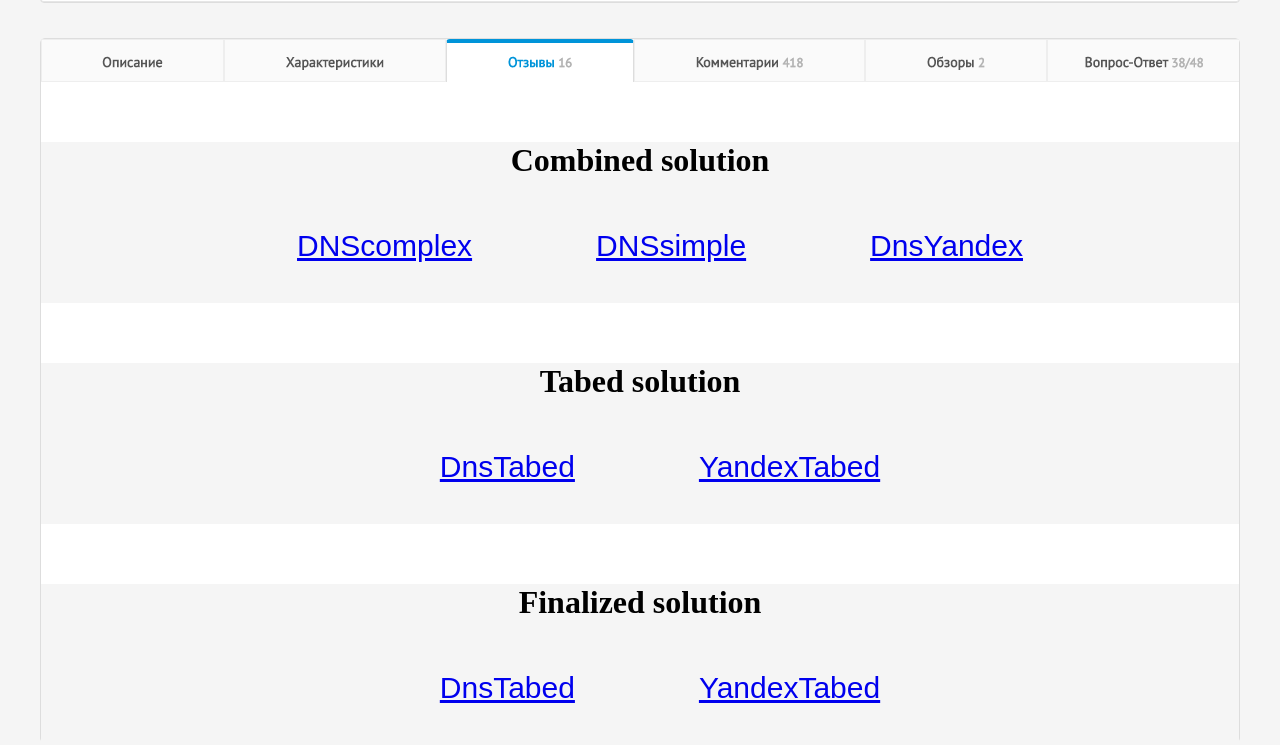
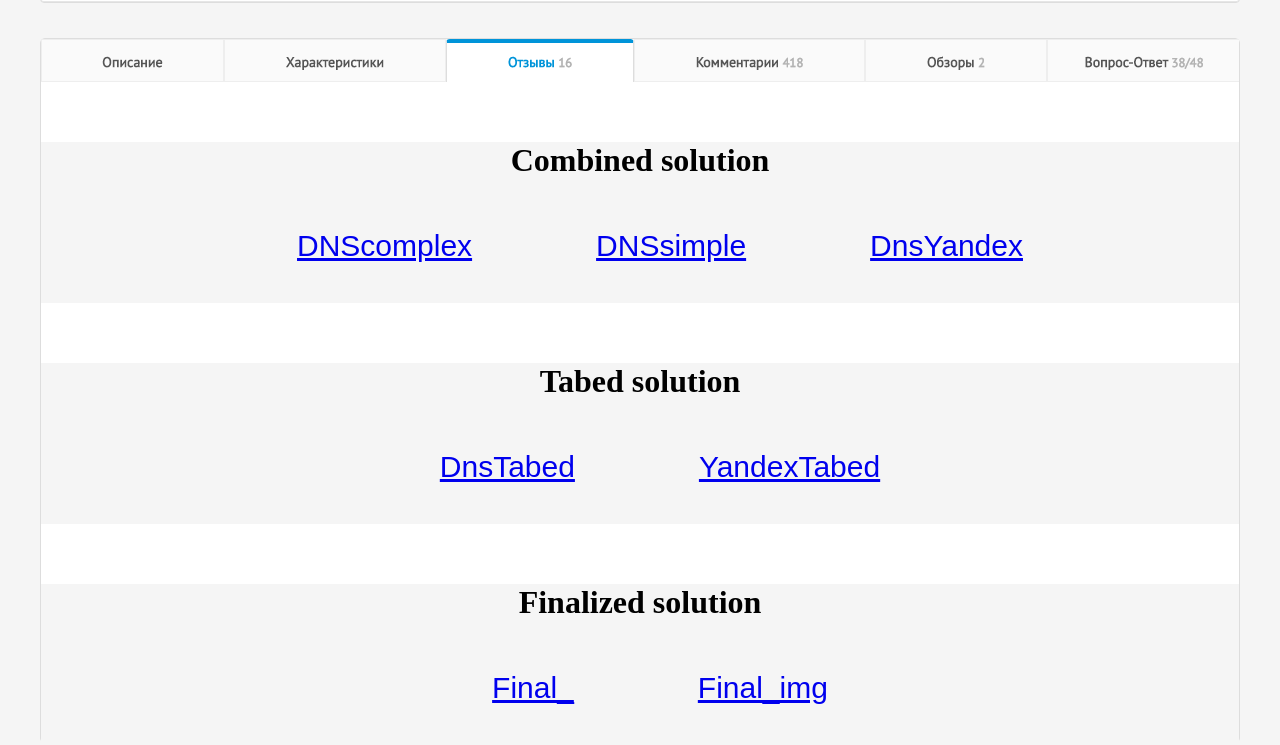
Before and after one commit to Strife88/DNS-review-2nd-prototype, a plain HTML site: page index.html in a window 1280 px wide. Shown: the part 597-1342 px from the top of the page. Drawn offline with Linux system fonts and the light colour scheme.

Commit message:
Update index.html

```diff
--- a/index.html
+++ b/index.html
@@ -30,8 +30,8 @@
                 </div>
                 <h1>Finalized solution</h1>
                 <div class="links">
-                <a href="Final_.html">DnsTabed</a>
-                <a href="Final_img.html">YandexTabed</a>
+                <a href="Final_.html">Final_</a>
+                <a href="Final_img.html">Final_img</a>
                 </div>
             </div>
         </div>
```
